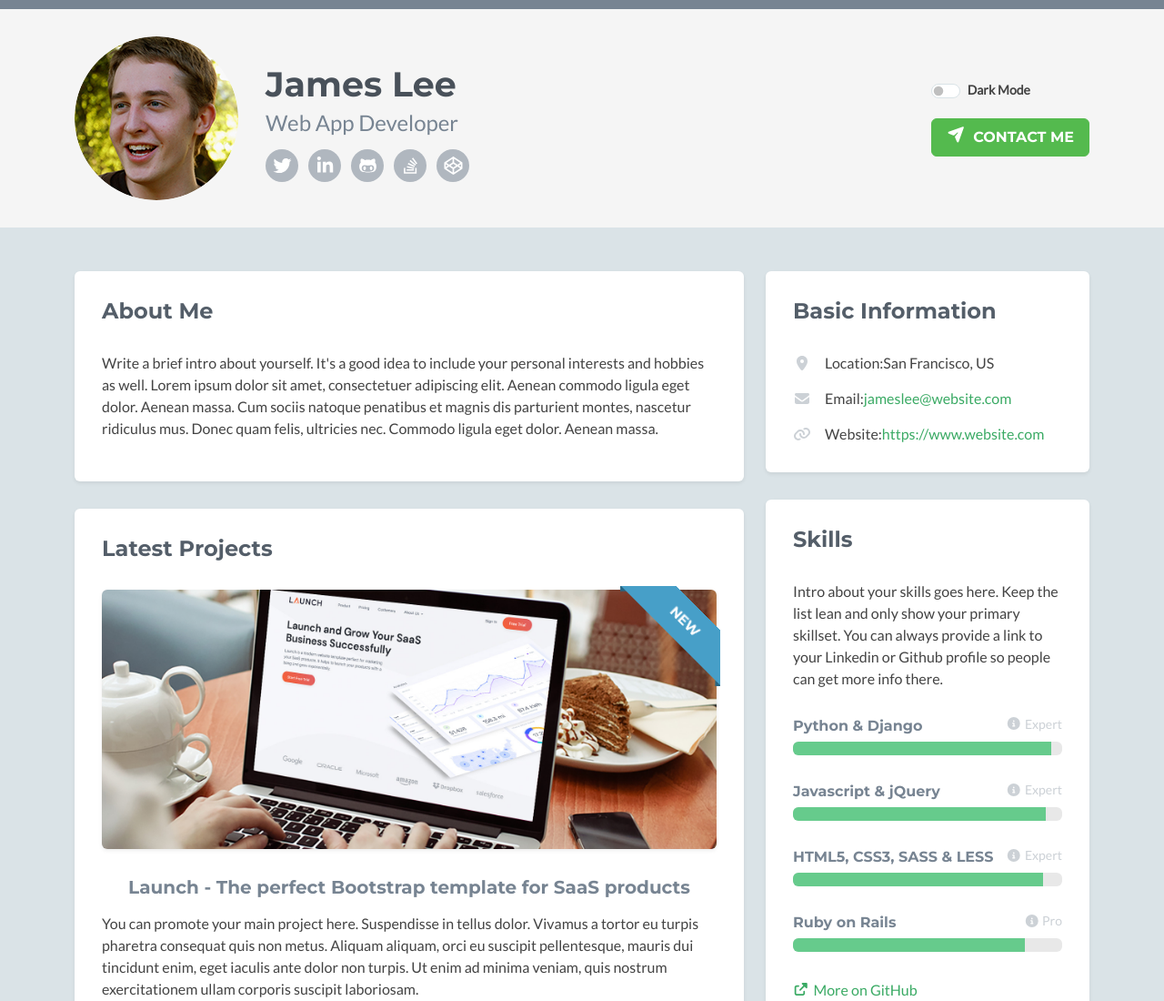
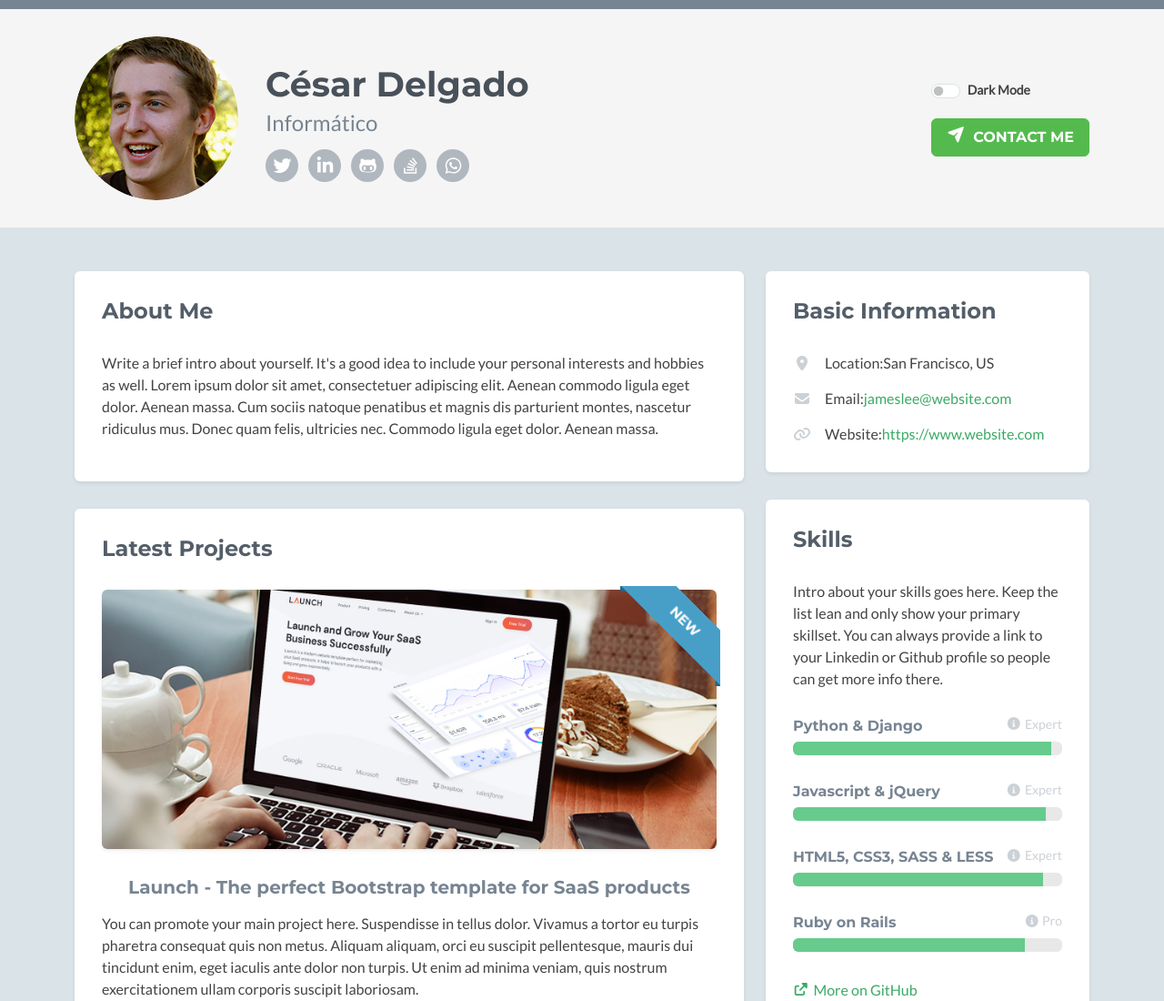
Before and after one commit to Paidcear/card.github.io, a plain HTML site: page index.html in a window 1280 px wide. Shown: the top 1100 px of the page at 91% size. Drawn offline with nearby package versions, Linux system fonts and the light colour scheme; no server answers; a script that the page names is missing; some icons are missing.

Commit message:
Update index.html

```diff
--- a/index.html
+++ b/index.html
@@ -38,14 +38,14 @@
 			    <div class="col">
 		            <img class="profile-image img-fluid float-start rounded-circle" src="assets/images/profile.png" alt="profile image" />
 		            <div class="profile-content">
-		                <h1 class="name">James Lee</h1>
-		                <h2 class="desc">Web App Developer</h2>
+		                <h1 class="name">César Delgado</h1>
+		                <h2 class="desc">Informático</h2>
 		                <ul class="social list-inline">
 		                    <li class="list-inline-item"><a href="#"><i class="fab fa-twitter"></i></a></li>
 		                    <li class="list-inline-item"><a href="#"><i class="fab fa-linkedin-in"></i></a></li>
 		                    <li class="list-inline-item"><a href="#"><i class="fab fa-github-alt"></i></a></li>
 		                    <li class="list-inline-item"><a href="#"><i class="fab fa-stack-overflow"></i></a></li>
-		                    <li class="list-inline-item last-item"><a href="#"><i class="fab fa-codepen"></i></a></li>
+		                    <li class="list-inline-item last-item"><a href="#"><i class="fab fa-whatsapp"></i></a></li>
 		                </ul>
 		            </div><!--//profile-->
 			    </div><!--//col-->
```
